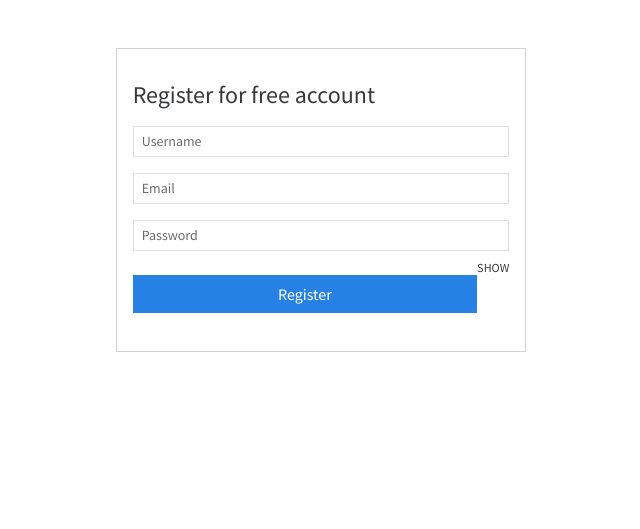
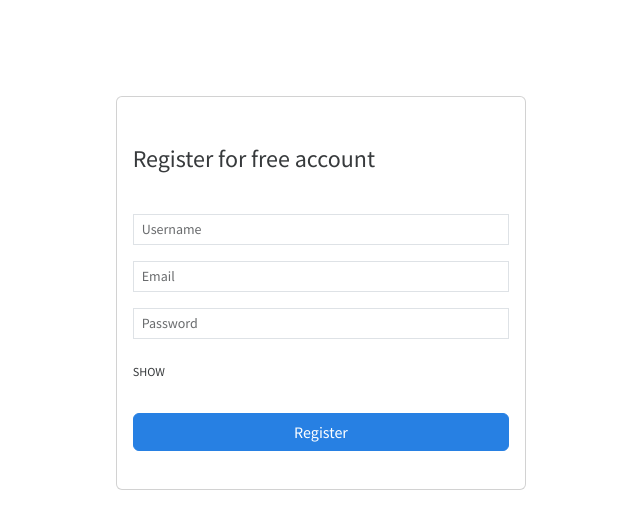
Before and after one commit to hamedshadow/expenses-app, a Django app: page /authentication/register in a window 1280 px wide. Shown: the top 529 px of the page, without its empty margins (319-959 px from the left). Run offline with Django 5.2, Linux system fonts and the light colour scheme; some libraries are stand-ins or nearby versions.

Commit message:
ch(deploy): register form rounded

```diff
--- a/templates/authentication/register.html
+++ b/templates/authentication/register.html
@@ -1,14 +1,14 @@
 {% extends "base_auth.html" %} {% block content %}
 
-<div class="row">
+<div class="row mt-5">
     <div class="col-md-4"></div>
     <div class="col-md-4">
 
-        <div class="card mt-5">
+        <div class="card mt-5 rounded">
 
             <!-- <h4>{{ my_title }} </h4> -->
             <div class="card-body mt-3">
-                <div class="card-title">
+                <div class="card-title py-3">
                     <h4>Register for free account </h4>
                 </div>
 
@@ -22,10 +22,10 @@
                     </div>
                     <div class="form-group mt-3">
                         <input type="password" name="password" placeholder="Password" id="passwordlField" class="form-control form-control-sm" />
-                        <small class="float-end py-2 d-inline">SHOW</small>
+                        <small class="d-grid py-2 mt-3">SHOW</small>
                     </div>
                     <div class="form-group d-grid py-2 mt-3">
-                        <input type="submit" value="Register" class="btn btn-block btn-primary">
+                        <input type="submit" value="Register" class="btn btn-block btn-primary rounded">
                     </div>
 
                 </form>
```
